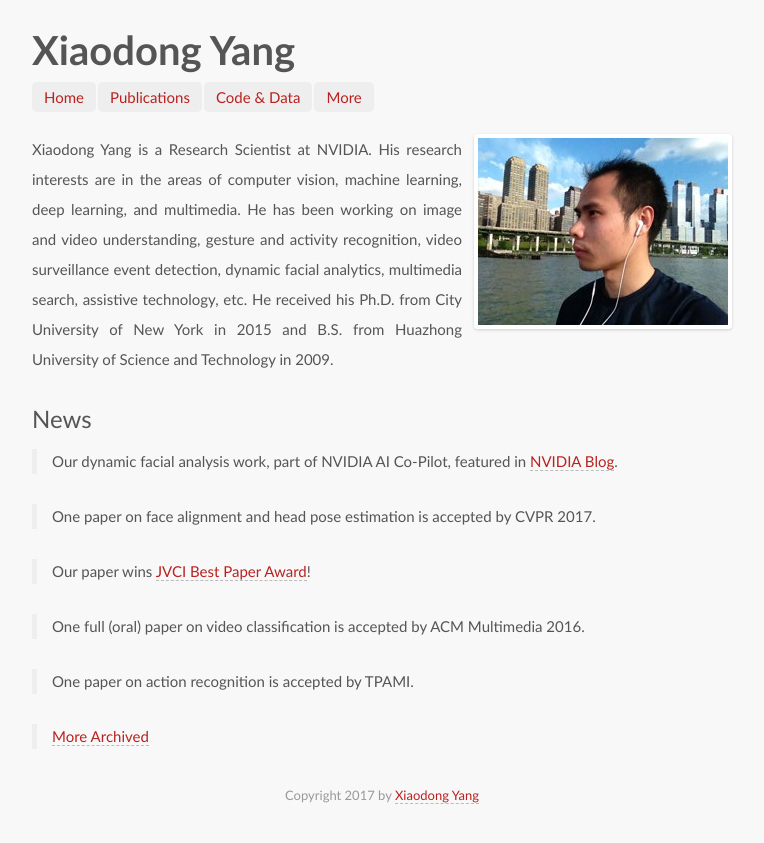
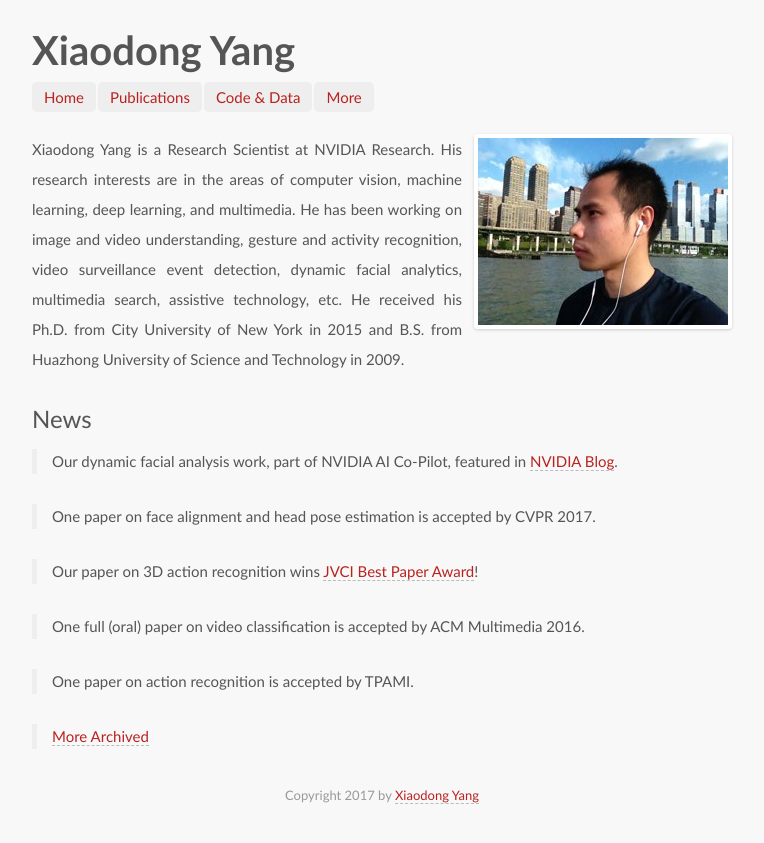
Before and after one commit to xiaodongyang/xiaodongyang.github.io, a Jekyll site: the page built from index.md, in a window 1280 px wide. Shown: the top 843 px of the page, without its empty margins (258-1022 px from the left). Built offline with Jekyll 4.4.1, drawn with Linux system fonts in a browser that asks for light colours; some web fonts are replaced.

Commit message:
Update index.md

```diff
--- a/index.md
+++ b/index.md
@@ -3,7 +3,7 @@ layout: home
 avatar: yes
 ---
 
-Xiaodong Yang is a Research Scientist at NVIDIA. His research interests are in the areas of computer vision, machine learning, deep learning, and multimedia. He has been working on image and video understanding, gesture and activity recognition, video surveillance event detection, dynamic facial analytics, multimedia search, assistive technology, etc. He received his Ph.D. from City University of New York in 2015 and B.S. from Huazhong University of Science and Technology in 2009.
+Xiaodong Yang is a Research Scientist at NVIDIA Research. His research interests are in the areas of computer vision, machine learning, deep learning, and multimedia. He has been working on image and video understanding, gesture and activity recognition, video surveillance event detection, dynamic facial analytics, multimedia search, assistive technology, etc. He received his Ph.D. from City University of New York in 2015 and B.S. from Huazhong University of Science and Technology in 2009.
 
 ## News
 
@@ -11,7 +11,7 @@ Xiaodong Yang is a Research Scientist at NVIDIA. His research interests are in t
 
 > One paper on face alignment and head pose estimation is accepted by CVPR 2017.
 
-> Our paper wins [JVCI Best Paper Award](/publications/papers/jvci-best-paper-award.pdf)!
+> Our paper on 3D action recognition wins [JVCI Best Paper Award](/publications/papers/jvci-best-paper-award.pdf)!
 
 > One full (oral) paper on video classification is accepted by ACM Multimedia 2016.
 
```
